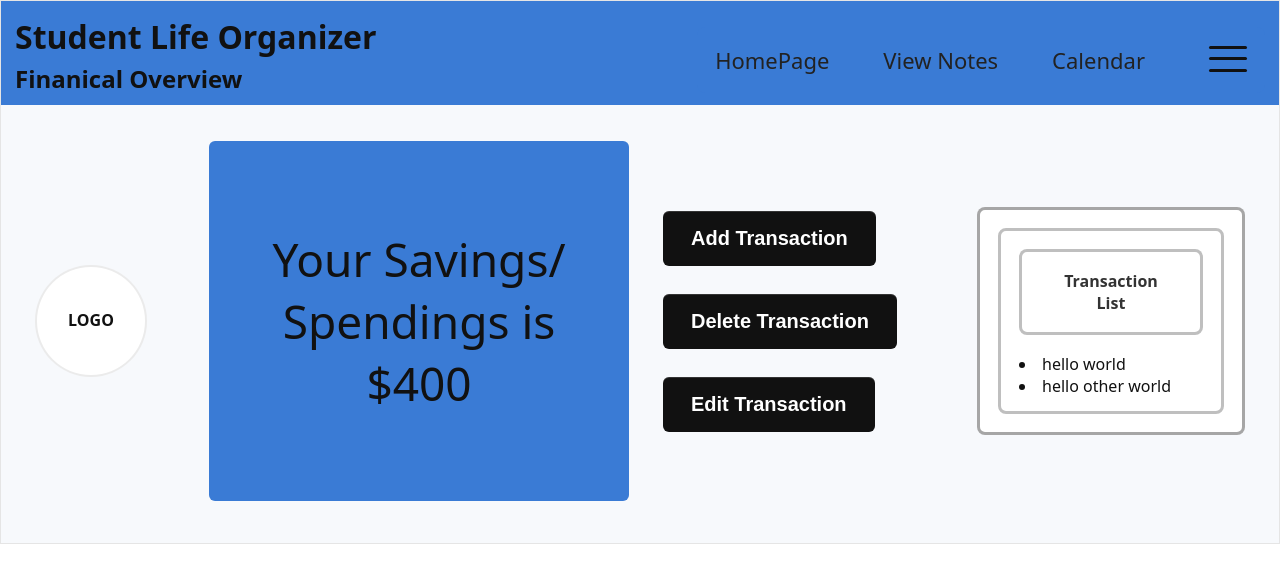
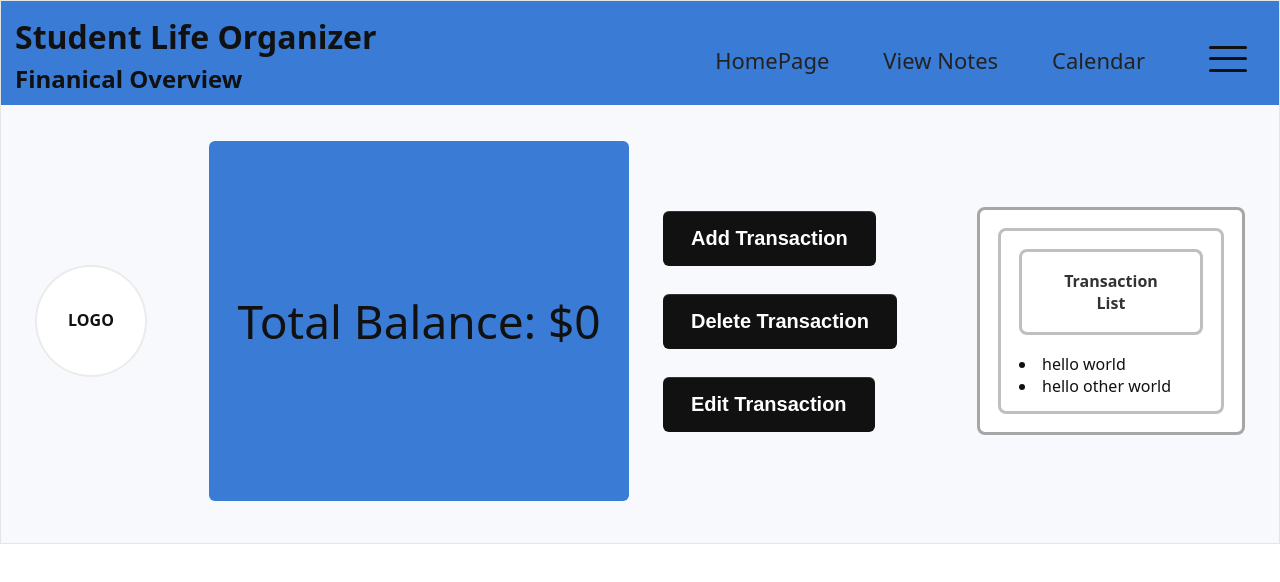
Before and after one commit to DiegoRGomez5916/student-life-organizer, a plain HTML site: page FinancialOverview/financialOverview.html in a window 1280 px wide. Drawn offline with Linux system fonts and the light colour scheme.

Commit message:
Update financialOverview.html

```diff
--- a/FinancialOverview/financialOverview.html
+++ b/FinancialOverview/financialOverview.html
@@ -38,9 +38,7 @@
           <div class="logo">LOGO</div>
 
           <section class="summary" aria-label="Savings summary">
-            <h2>
-              Your Savings/<br />Spendings is $400
-            </h2>
+            <h2 id="balance">Total Balance: $0</h2>
           </section>
 
           <section class="actions" aria-label="Actions">
```
